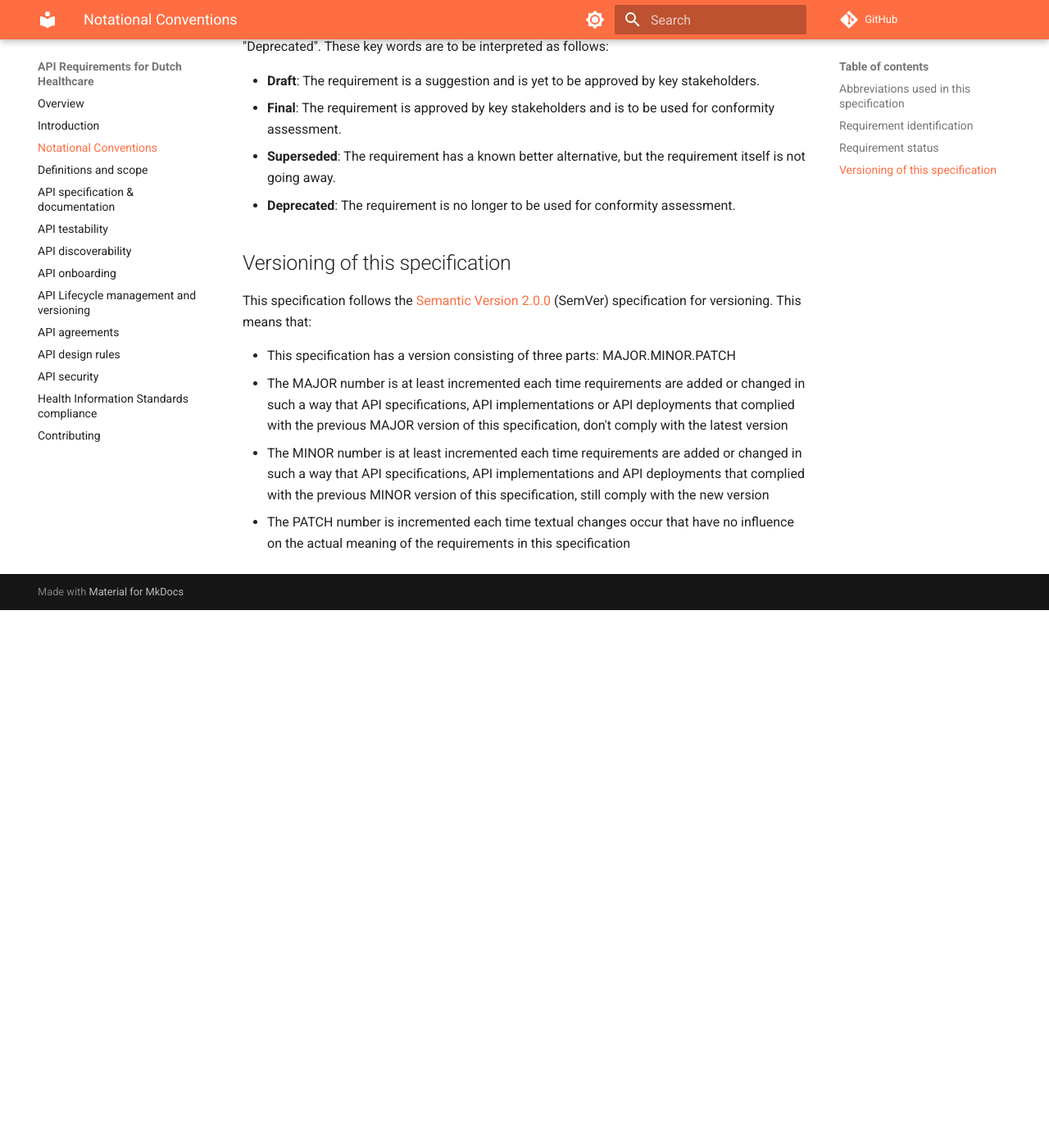
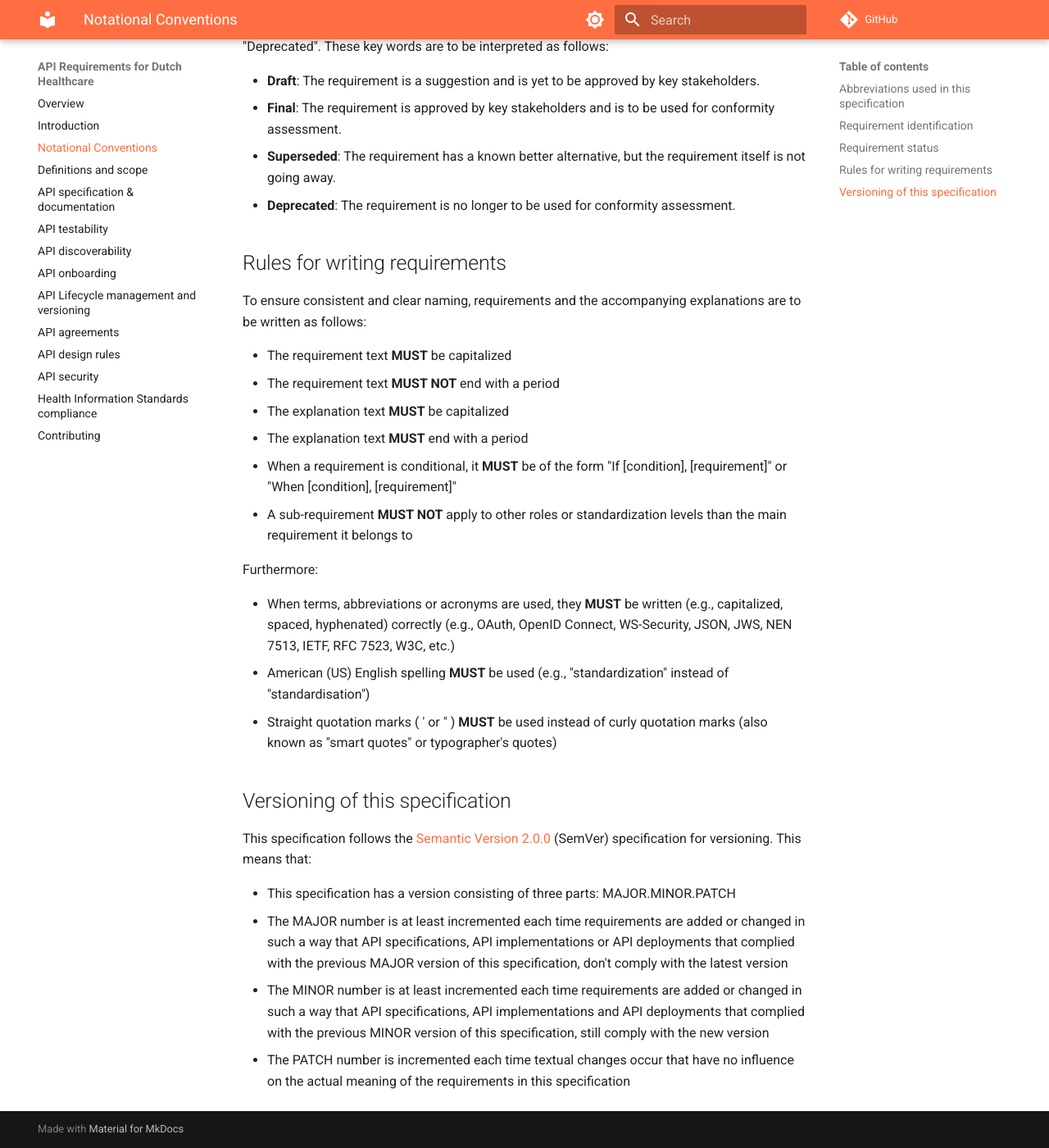
Before and after one commit to Nictiz/api-requirements-docs, an MkDocs documentation site: the page built from docs/notational-conventions.md, in a window 1280 px wide and 1400 px high, scrolled down 2832 px. Shown: the whole window at 82% size. Built offline with MkDocs 1.6.1 and Material for MkDocs 9.7.7, drawn with Linux system fonts in a browser that asks for light colours; comment, search, counter and statistics services are not loaded; before the commit the page ends 3576 px from its top, so only the background shows below that.

Commit message:
Add Rules for writing requirements

```diff
--- a/docs/notational-conventions.md
+++ b/docs/notational-conventions.md
@@ -68,6 +68,26 @@ to be interpreted as follows:
 - **Superseded**: The requirement has a known better alternative, but the requirement itself is not going away.
 - **Deprecated**: The requirement is no longer to be used for conformity assessment.
 
+## Rules for writing requirements
+
+To ensure consistent and clear naming, requirements and the accompanying explanations are to be written as follows:
+
+- The requirement text **MUST** be capitalized
+- The requirement text **MUST NOT** end with a period
+- The explanation text **MUST** be capitalized
+- The explanation text **MUST** end with a period
+- When a requirement is conditional, it **MUST** be of the form "If [condition], [requirement]" or "When [condition],
+  [requirement]"
+- A sub-requirement **MUST NOT** apply to other roles or standardization levels than the main requirement it belongs to
+
+Furthermore:
+
+- When terms, abbreviations or acronyms are used, they **MUST** be written (e.g., capitalized, spaced, hyphenated)
+  correctly (e.g., OAuth, OpenID Connect, WS-Security, JSON, JWS, NEN 7513, IETF, RFC 7523, W3C, etc.)
+- American (US) English spelling **MUST** be used (e.g., "standardization" instead of "standardisation")
+- Straight quotation marks ( ' or " ) **MUST** be used instead of curly quotation marks (also known as "smart quotes" or
+  typographer's quotes)
+
 ## Versioning of this specification
 
 This specification follows the [Semantic Version 2.0.0](https://semver.org/) (SemVer) specification for versioning. This
```
